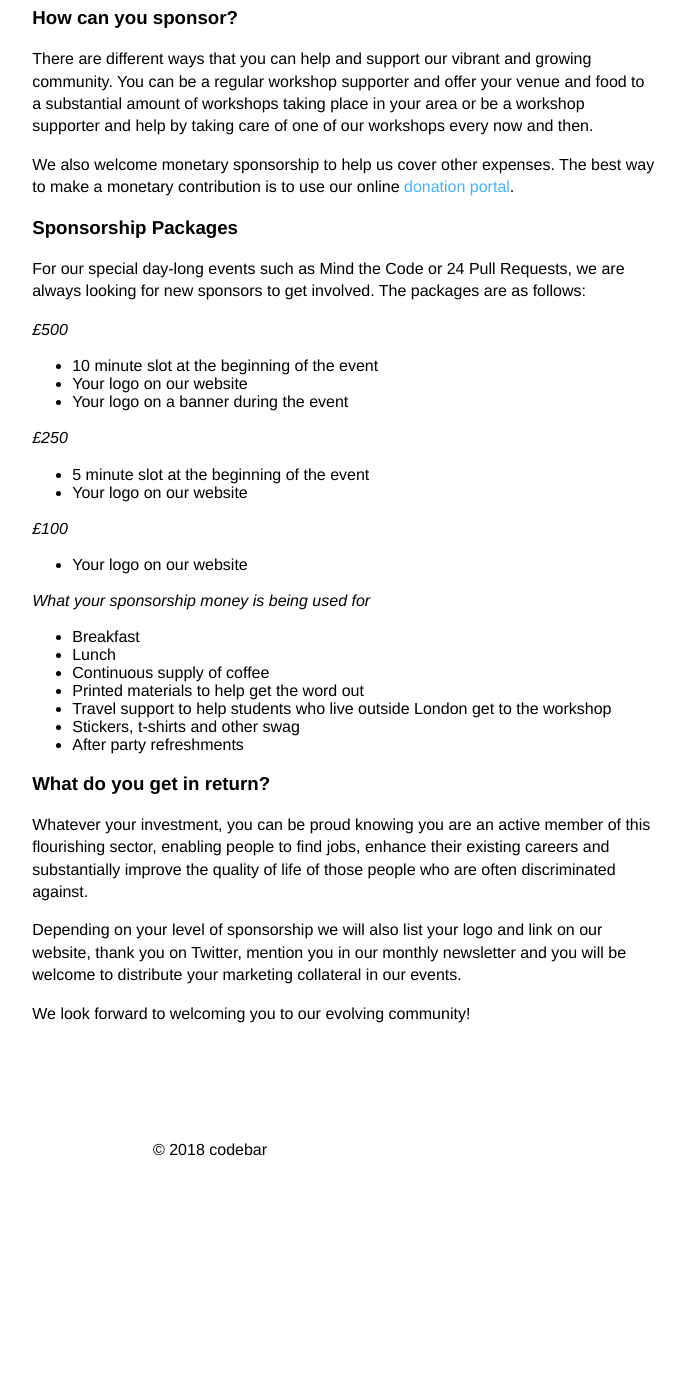
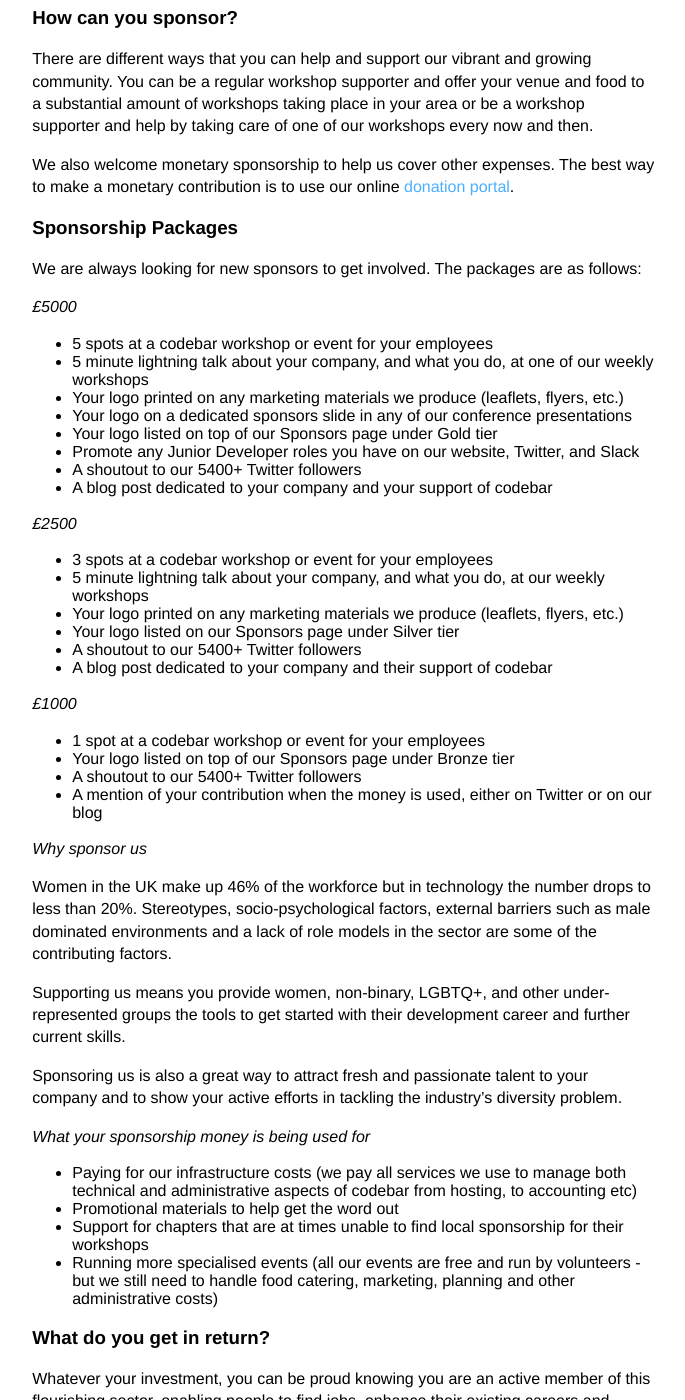
Before and after one commit to codebar/manual, a Jekyll site: the page built from _posts/2014-12-19-becoming-a-sponsor.md, in a window 1280 px wide and 1400 px high, scrolled down 1807 px. Shown: the whole window, without its empty margins (430-1115 px from the left). Built offline with Jekyll 4.4.1, drawn with Linux system fonts in a browser that asks for light colours; nearby versions of some CDN libraries; before the commit the page ends 3016 px from its top, so only the background shows below that.

Commit message:
Update sponsorship packages to reflect sponsorship prospectus

```diff
--- a/_posts/2014-12-19-becoming-a-sponsor.md
+++ b/_posts/2014-12-19-becoming-a-sponsor.md
@@ -49,33 +49,52 @@
 
 ### Sponsorship Packages
 
-For our special day-long events such as Mind the Code or 24 Pull Requests, we are always looking for new sponsors to get involved. The packages are as follows:
+We are always looking for new sponsors to get involved. The packages are as follows:
 
-*£500*
+*£5000*
 
-- 10 minute slot at the beginning of the event
-- Your logo on our website
-- Your logo on a banner during the event
+- 5 spots at a codebar workshop or event for your employees
+- 5 minute lightning talk about your company, and what you do, at one of our weekly workshops
+- Your logo printed on any marketing materials we produce (leaflets, flyers, etc.)
+- Your logo on a dedicated sponsors slide in any of our conference presentations
+- Your logo listed on top of our Sponsors page under Gold tier
+- Promote any Junior Developer roles you have on our website, Twitter, and Slack
+- A shoutout to our 5400+ Twitter followers
+- A blog post dedicated to your company and your support of codebar
 
-*£250*
+*£2500*
 
-- 5 minute slot at the beginning of the event
-- Your logo on our website
+- 3 spots at a codebar workshop or event for your employees
+- 5 minute lightning talk about your company, and what you do, at our weekly workshops
+- Your logo printed on any marketing materials we produce (leaflets, flyers, etc.)
+- Your logo listed on our Sponsors page under Silver tier
+- A shoutout to our 5400+ Twitter followers
+- A blog post dedicated to your company and their support of codebar
 
-*£100*
 
-- Your logo on our website
+*£1000*
+
+- 1 spot at a codebar workshop or event for your employees
+- Your logo listed on top of our Sponsors page under Bronze tier
+- A shoutout to our 5400+ Twitter followers
+- A mention of your contribution when the money is used, either on Twitter or on our blog
+
+
+*Why sponsor us*
+
+Women in the UK make up 46% of the workforce but in technology the number drops to less than 20%. Stereotypes, socio-psychological factors, external barriers such as male dominated environments and a lack of role models in the sector are some of the contributing factors.
+
+Supporting us means you provide women, non-binary, LGBTQ+, and other under-represented groups the tools to get started with their development career and further current skills.
+
+Sponsoring us is also a great way to attract fresh and passionate talent to your company and to show your active efforts in tackling the industry’s diversity problem.
 
 
 *What your sponsorship money is being used for*
 
-- Breakfast
-- Lunch
-- Continuous supply of coffee
-- Printed materials to help get the word out
-- Travel support to help students who live outside London get to the workshop
-- Stickers, t-shirts and other swag
-- After party refreshments
+- Paying for our infrastructure costs (we pay all services we use to manage both technical and administrative aspects of codebar from hosting, to accounting etc)
+- Promotional materials to help get the word out
+- Support for chapters that are at times unable to find local sponsorship for their workshops
+- Running more specialised events (all our events are free and run by volunteers - but we still need to handle food catering, marketing, planning and other administrative costs)
 
 ### What do you get in return?
 
```
